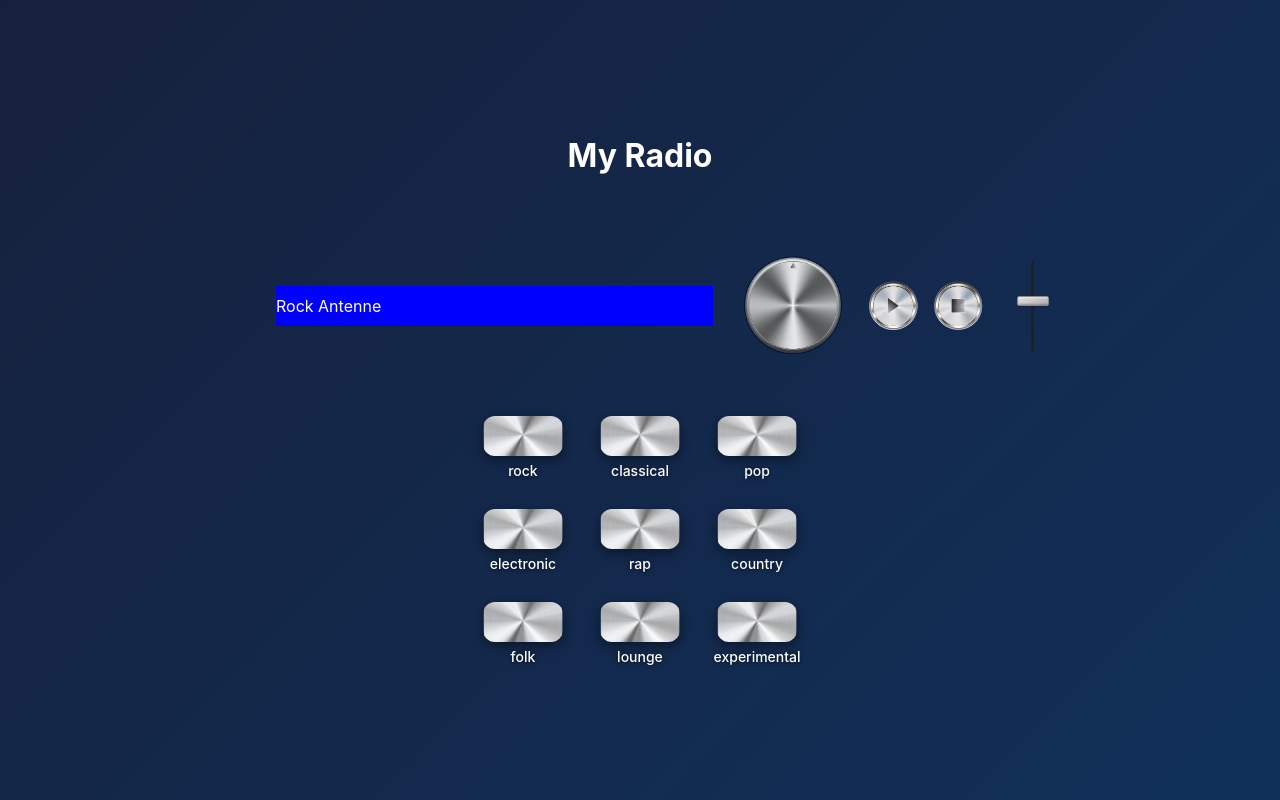
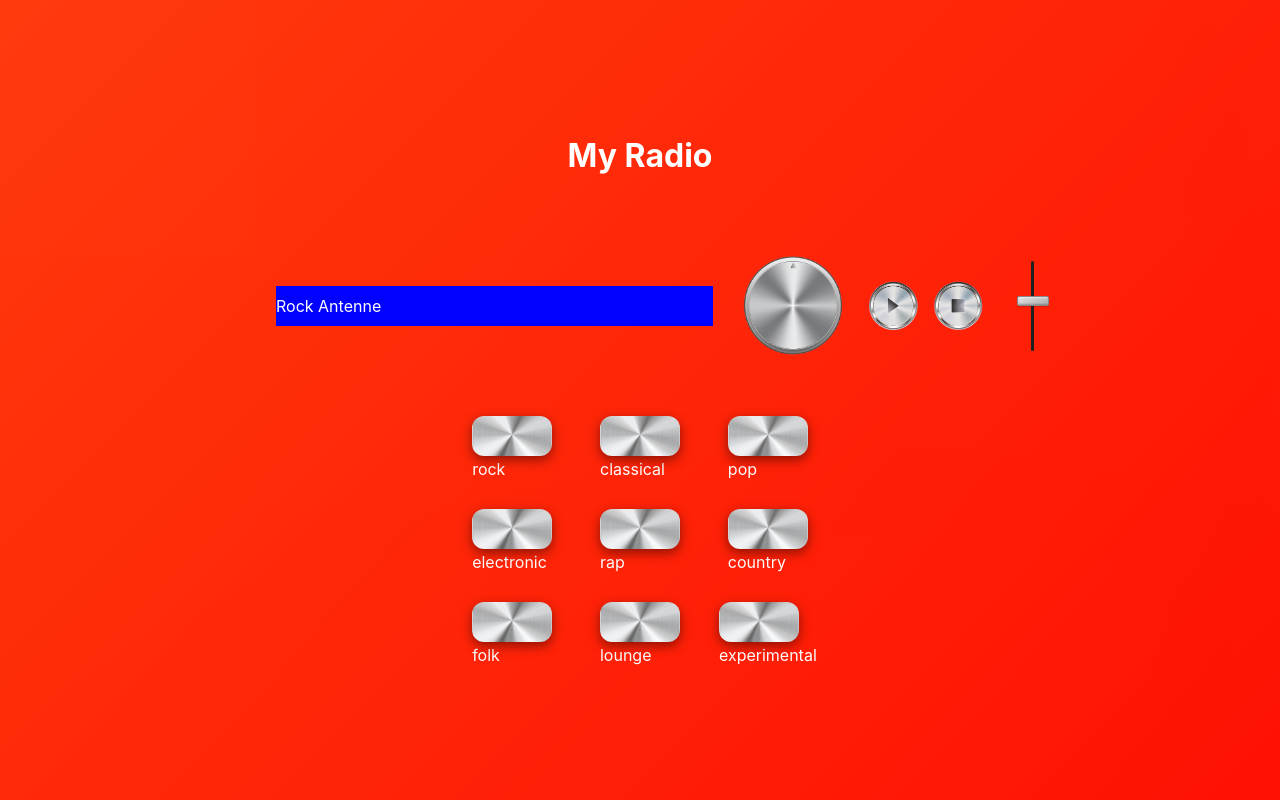
Before and after one commit to Karmin212/radio, a React (Vite) app: page / in a window 1280 px wide. Built offline with nearby package versions, Linux system fonts and the light colour scheme.

Commit message:
Поменяла фон, начала менять анимацию кнопок при наведении

```diff
--- a/src/App.css
+++ b/src/App.css
@@ -1,4 +1,5 @@
 .app-container {
+  position: relative;
   display: flex;
   flex-direction: column;
   align-items: center;
@@ -6,21 +7,60 @@
 
   height: 100vh;
   width: 100vw;
+
   color: #ffffff;
   font-family: 'Inter', sans-serif;
+  overflow: hidden;
 
-  background: linear-gradient(
-    135deg,
-    #1a1a2e 0%,
-    #16213e 40%,
-    #0f3460 100%
-  );
+  background: linear-gradient(135deg, var(--color1), var(--color2));
   background-size: 200% 200%;
-  animation: gradientMove 10s ease infinite;
+  animation: gradientShift 30s ease infinite alternate;
 }
 
-@keyframes gradientMove {
+.app-layer {
+  position: absolute;
+  top: 0;
+  left: 0;
+  width: 100%;
+  height: 100%;
+  pointer-events: none;
+}
+
+/* Радиальные слои с легкой пульсацией */
+.gradient-radial1 {
+  background: radial-gradient(circle at 20% 30%, rgba(255,255,255,0.06), transparent 70%);
+  background-size: 300% 300%;
+  animation: radialMove1 50s linear infinite, radialPulse 10s ease-in-out infinite alternate;
+}
+
+.gradient-radial2 {
+  background: radial-gradient(circle at 80% 70%, rgba(255,255,255,0.06), transparent 70%);
+  background-size: 400% 400%;
+  animation: radialMove2 70s linear infinite, radialPulse 12s ease-in-out infinite alternate;
+}
+
+/* Анимации */
+@keyframes gradientShift {
   0% { background-position: 0% 50%; }
   50% { background-position: 100% 50%; }
   100% { background-position: 0% 50%; }
 }
+
+@keyframes radialMove1 {
+  0% { background-position: 0% 0%; }
+  50% { background-position: 100% 100%; }
+  100% { background-position: 0% 0%; }
+}
+
+@keyframes radialMove2 {
+  0% { background-position: 100% 0%; }
+  50% { background-position: 0% 100%; }
+  100% { background-position: 100% 0%; }
+}
+
+/* Легкая пульсация радиальных слоев */
+@keyframes radialPulse {
+  0% { opacity: 0.05; }
+  50% { opacity: 0.12; }
+  100% { opacity: 0.05; }
+}
--- a/src/App.jsx
+++ b/src/App.jsx
@@ -1,9 +1,12 @@
 import React, { useState, useRef } from "react";
 import { STATIONS } from "./data/stations";
+import { GENRE_COLORS } from "./data/genreColors";
+
 import GenreSelector from "./components/GenreSelector";
-import "./App.css";
 import MyHeader from "./components/MyHeader";
 import PlayerPanel from "./components/PlayerPanel";
+
+import "./App.css";
 
 function App() {
   const [currentStation, setCurrentStation] = useState(STATIONS[0]);
@@ -17,8 +20,21 @@
     }
   };
 
+  const currentGenre = currentStation.genre;
+  const colors = GENRE_COLORS[currentGenre] || ["#1a1a2e", "#0f3460"];
+
   return (
-    <div className="app-container">
+    <div
+      className="app-container"
+      style={{
+        "--color1": colors[0],
+        "--color2": colors[1],
+      }}
+    >
+
+      <div className="app-layer gradient-radial1" />
+      <div className="app-layer gradient-radial2" />
+
       <MyHeader />
       <PlayerPanel
         stations={STATIONS}
--- a/src/components/GenreButton.css
+++ b/src/components/GenreButton.css
@@ -1,33 +1,24 @@
-.genre-button-wrapper {
-  display: flex;
-  flex-direction: column;
-  align-items: center;
-  gap: 6px;
-}
-
 .genre-button {
+  position: relative;
   width: 80px;
   height: 40px;
   border: none;
-  background-color: transparent;
   border-radius: 12px;
   background-size: cover;
   background-position: center;
   cursor: pointer;
-  box-shadow: 0 4px 12px rgba(0, 0, 0, 0.45);
-  transition: transform 0.2s ease, box-shadow 0.2s ease;
+  box-shadow: 0 4px 12px rgba(0,0,0,0.45);
+  transition: box-shadow 0.3s ease, filter 0.3s ease;
+  z-index: 1;
 }
 
+
 .genre-button:hover {
-  box-shadow: 0 0 15px 3px rgba(255, 255, 255, 0.6),
-              0 0 15px 3px rgba(255, 0, 200, 0.4),
-              0 0 15px 3px rgba(0, 200, 255, 0.3);
+  filter: brightness(70%);
+  box-shadow: 0 4px 12px rgba(0, 0, 0, 0.007), 0 0 15px 5px var(--hover-color);
 }
 
-.genre-label {
-  font-size: 14px;
-  color: white;
-  text-align: center;
-  font-weight: 500;
-  text-shadow: 0 1px 4px rgba(0, 0, 0, 0.6);
+
+.genre-button[data-hover-color]:hover {
+  --hover-color: attr(data-hover-color color);
 }
--- a/src/components/GenreButton.jsx
+++ b/src/components/GenreButton.jsx
@@ -1,18 +1,31 @@
 import React from "react";
 import ImageGenreButton from "../assets/ImageGenreButton.png";
 import "./GenreButton.css";
+
+const GENRE_HOVER_COLORS = {
+  rock: "#ff4500",
+  classical: "#ffd700",
+  pop: "#ff69b4",
+  electronic: "#00ffcc",
+  rap: "#ff00ff",
+  country: "#8a2be2",
+  lounge: "#1e90ff",
+  experimental: "#ffffff",
+  folk: "#32cd32",
+};
 
 function GenreButton({ genre, onClick }) {
   return (
     <div className="genre-button-wrapper">
       <button
         className="genre-button"
-                style={{ backgroundImage: `url(${ImageGenreButton})`}}
+        style={{ backgroundImage: `url(${ImageGenreButton})` }}
         onClick={onClick}
+        data-hover-color={GENRE_HOVER_COLORS[genre] || "#ffffff"}
       />
       <div className="genre-label">{genre}</div>
     </div>
-    )
+  );
 }
 
 export default GenreButton;
--- /dev/null
+++ b/src/data/genreColors.js
@@ -0,0 +1,11 @@
+export const GENRE_COLORS = {
+  rock: ["#ff5111ff", "#FF0000"],
+  classical: ["#FFD700", "#eaa700ff"],
+  pop: ["#FF69B4", "#87CEFA"],
+  electronic: ["#00FFCC", "#bdff14ff"],
+  rap: ["#FFFF00", "#FF007F"],
+  country: ["#962ff7ff", "#6babffff"],
+  lounge: ["#0055ffff", "#003264ff"],
+  experimental: ["#000000", "#FFFFFF"],
+  folk: ["#134E5E", "#71B280"],
+};
```
Also changed, not shown: src/assets/wheel.png. Lines whose indentation alone changed are shown as unchanged.
